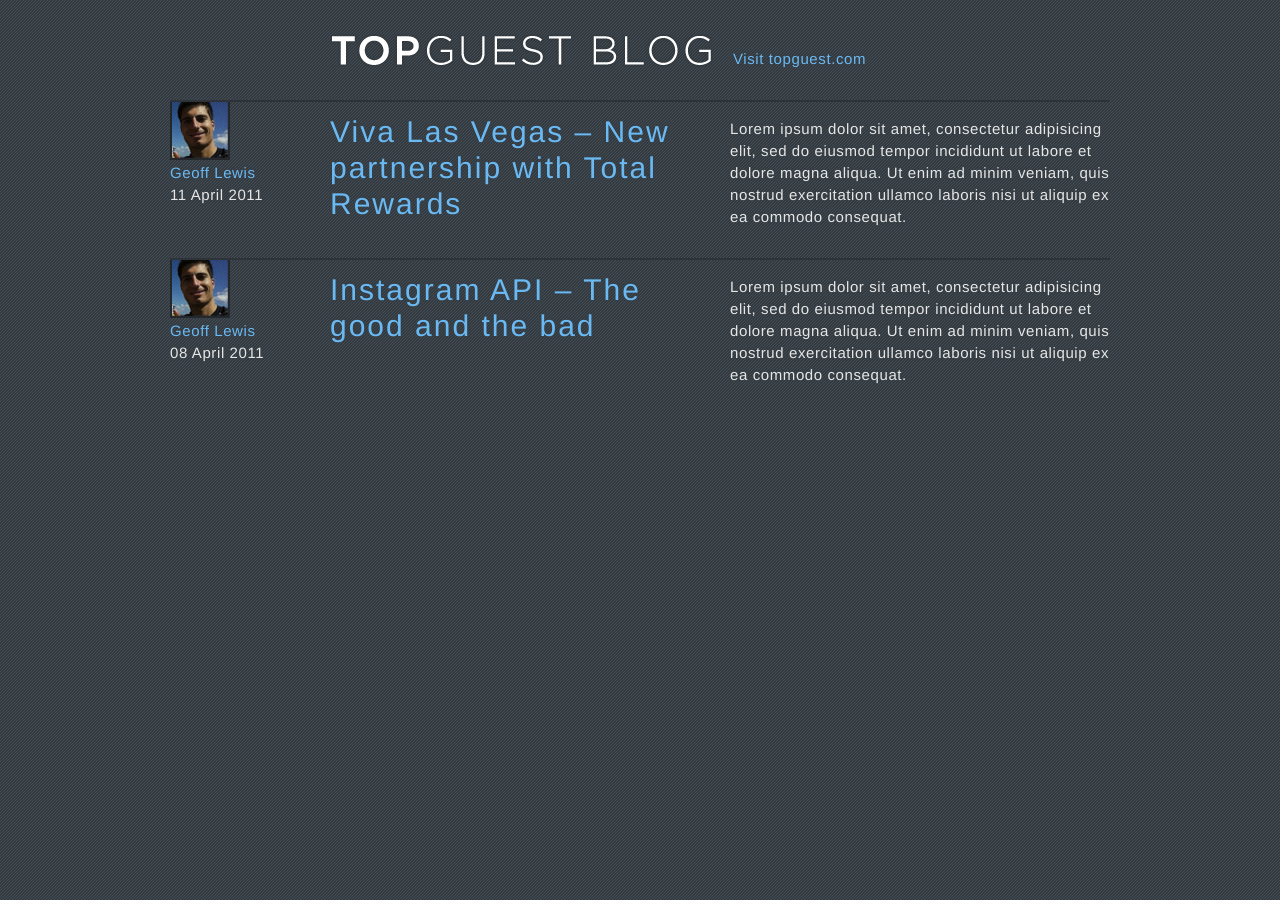
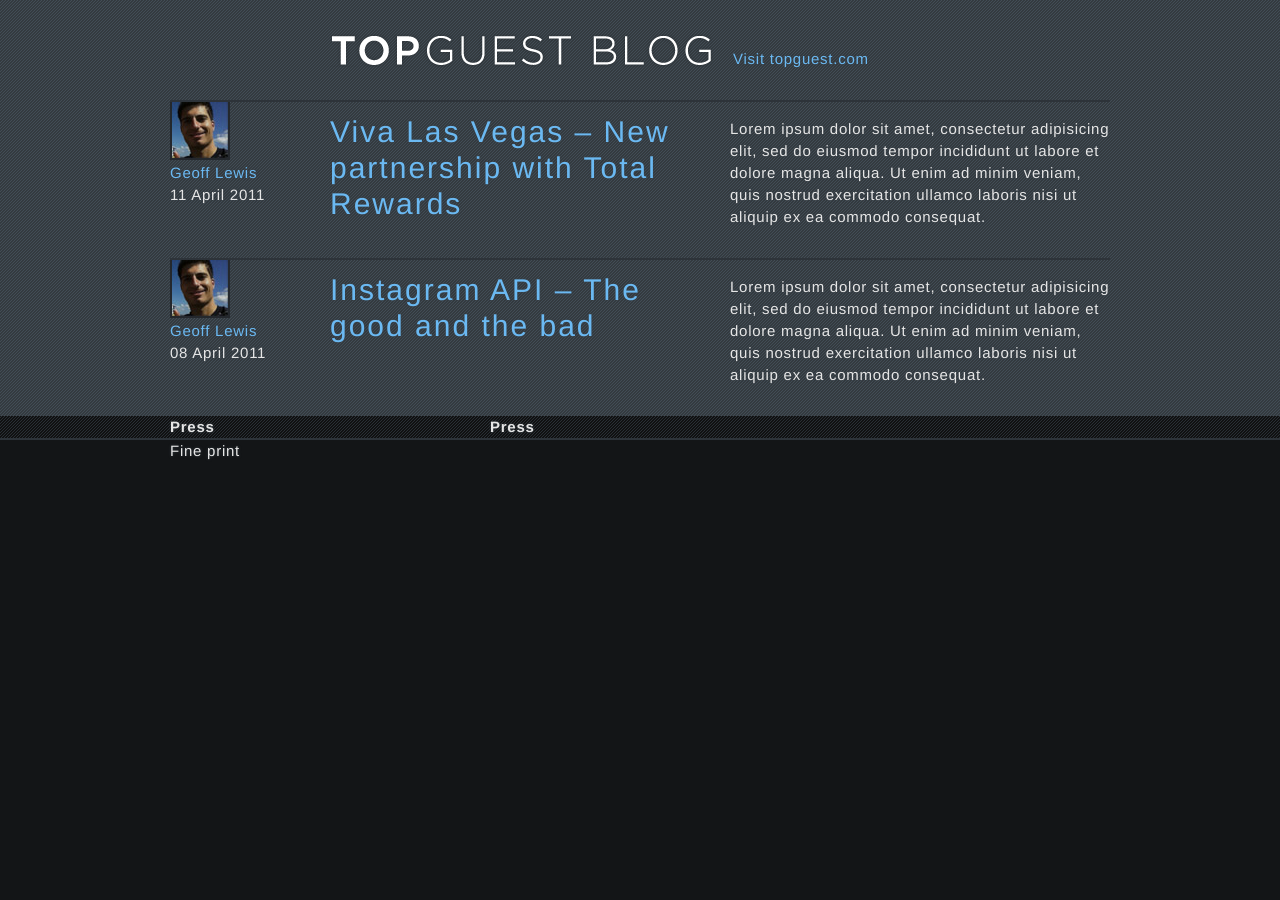
Before and after one commit to deasine/topguest.github.com, a Jekyll site: the page built from index.html, in a window 1280 px wide. Built offline with Jekyll 4.4.1, drawn with Linux system fonts in a browser that asks for light colours; nearby versions of some CDN libraries; Markdown is read by kramdown in place of the engine named in the settings.

Commit message:
calling it a day

```diff
--- a/index.html
+++ b/index.html
@@ -23,7 +23,7 @@
 </head>
 <body>
 
-	<div id="container" class="container_12">
+	<div class="container_12">
 		<header class="grid_12">
       <h1><a href="/">Topguest blog</a></h1>
       <a id="topguest" href="http://topguest.com">Visit topguest.com</a>
@@ -48,11 +48,25 @@
       {% endfor %}
 		</div>
 	</div>
-	<div id="container" class="container_12">
-		<footer>
-
-		</footer>
+	<div id="media">
+	  <div class="container_12">
+  		<div class="grid_12">
+  		  <div class="grid_4 alpha">
+  		    <h2>Press</h2>
+  		  </div>
+  		  <div class="grid_8 omega">
+  		    <h2>Press</h2>
+  		  </div>
+  		</div>
+  	</div>
 	</div>
+	<footer>
+    <div class="container_12">
+  		<div class="grid_12">
+  		  <p>Fine print</p>
+  		</div>
+  	</div>
+	</footer>
 
 
 	<script src="//ajax.googleapis.com/ajax/libs/jquery/1.5.1/jquery.min.js"></script>
--- a/stylesheets/compiled/style.css
+++ b/stylesheets/compiled/style.css
@@ -674,15 +674,26 @@
 
 html {
   -webkit-font-smoothing: antialiased;
-  /*background: $bg-color;*/ }
+  background: #131517; }
 
 body {
   background: url(/images/bg/body.gif) repeat;
   font: 15px/22px "proxima-nova-1", "proxima-nova-2", "Helvetica Neue", Helvetica, Arial, sans-serif;
   color: #e6e6e6;
-  letter-spacing: .04em;
+  letter-spacing: 0.05em;
   font-weight: 300;
   text-shadow: 0px 0px 3px #363e45; }
+
+#media {
+  background: url(/images/bg/media.gif) repeat;
+  overflow: hidden;
+  border-bottom: 2px solid #2d3339; }
+
+footer {
+  background: #131517; }
+
+.container_12 {
+  overflow: hidden; }
 
 a, a:active, a:visited {
   color: #6bb9f2;
--- a/stylesheets/sass/_global-styles.scss
+++ b/stylesheets/sass/_global-styles.scss
@@ -71,7 +71,7 @@
 }
 
 //Box Shadow
-$h-length: 0px; $v-length: 0px; $shadow-blur: 4px; $sh-color: #090909;
+$h-length: 0px; $v-length: 0px; $shadow-blur: 4px; $sh-color: #252a2f;
 $v-length-fixed: 2px;
 @mixin box-shadow($h, $v, $b, $c) {
 	-webkit-box-shadow: $h $v $b $c;
```
Also changed, not shown: stylesheets/sass/style.scss (+17 -3 lines), images/bg/media.gif (added).
